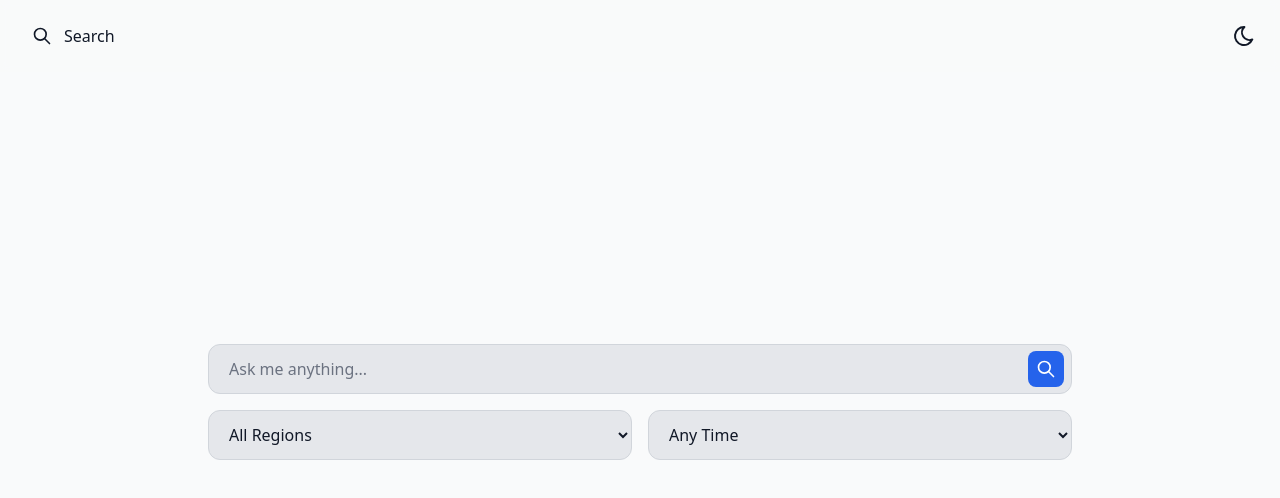
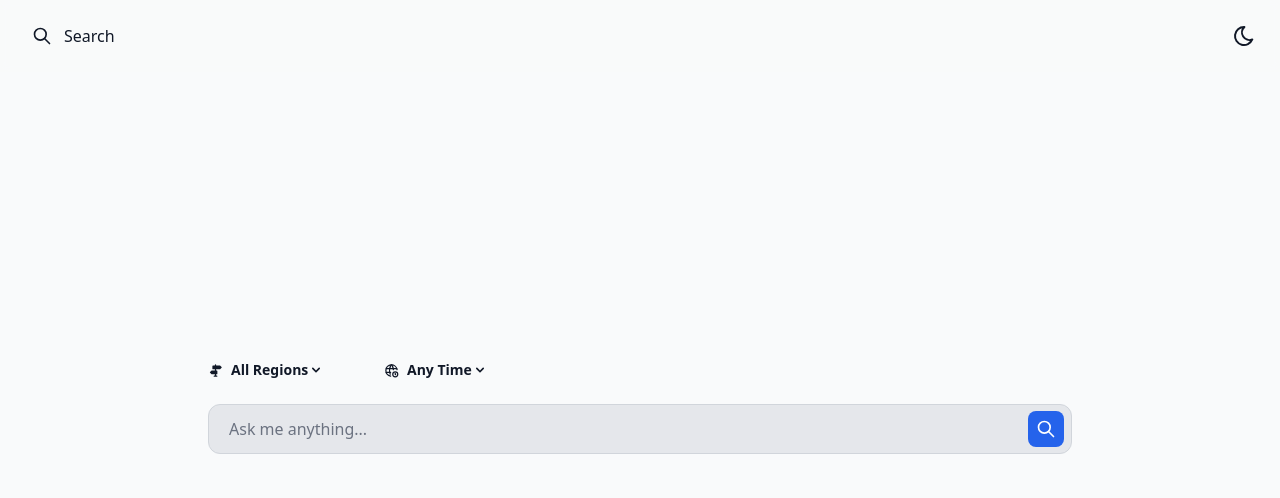
Before and after one commit to aymanbest/AISearchEngine, a React (Create React App) app: page / in a window 1280 px wide. Shown: the top 498 px of the page. Built offline with nearby package versions, Linux system fonts and the light colour scheme.

Commit message:
refactor: clean up constants and improve layout in SearchResults component

```diff
--- a/src/App.js
+++ b/src/App.js
@@ -176,9 +176,9 @@ function App() {
   };
 
   return (
-    <div className={darkMode ? 'dark' : ''}>
-      <div className="min-h-screen bg-gray-50 dark:bg-gray-900 text-gray-900 dark:text-gray-100 transition-colors duration-300">
-        <header className={`p-4 flex justify-between items-center sticky top-0 z-[60] bg-gray-50/80 dark:bg-gray-900/80 backdrop-blur-sm ${hasSearched ? 'border-b border-gray-200 dark:border-gray-800' : ''}`}>
+    <div className={darkMode ? 'dark' : ''} >
+      <div className="min-h-screen  bg-gray-50 dark:bg-gray-900 text-gray-900 dark:text-gray-100 transition-colors duration-300">
+        <header className={`p-4 flex justify-between items-center sticky top-0 z-[60] bg-gray-50/80 dark:bg-gray-900/80 backdrop-blur-sm`}>
           <div className="relative z-[70]">
             <button
               onClick={() => setShowMenu(!showMenu)}
@@ -209,7 +209,7 @@ function App() {
         <main className={`container mx-auto px-4 transition-all duration-500 ease-in-out ${activeTab === 'search' && !hasSearched ? 'mt-[30vh]' : 'mt-4'}`}>
           {activeTab === 'search' ? (
             <div className="flex flex-col gap-6">
-              <div className="sticky top-0 z-50  pt-4 pb-6">
+              <div className="sticky top-0 z-50 pt-4 pb-6">
                 <SearchBar
                   onSearch={handleSearch}
                   hasSearched={hasSearched}
--- a/src/components/SearchBar.js
+++ b/src/components/SearchBar.js
@@ -1,8 +1,9 @@
 import React, { useState, useRef } from 'react';
 import SuggestionsList from './SuggestionsList';
 import { IconSearch, IconHistory, IconTrash } from '@tabler/icons-react';
+import { IconDirectionsFilled, IconTimezone, IconDirectionSign, IconTimeline } from '@tabler/icons-react'; // Import necessary icons
 import '../index.css';
-import {REGIONS, TIMES } from '../constants/models';
+import { REGIONS, TIMES } from '../constants/models';
 
 async function fetchAutocompleteSuggestions(query) {
     try {
@@ -36,8 +37,9 @@ function SearchBar({ onSearch, hasSearched, selectedModel, onModelChange, search
     const [showHistory, setShowHistory] = useState(false);
     const [loading, setLoading] = useState(false);
     const [selectedIndex, setSelectedIndex] = useState(-1);
+    const [openRegion, setOpenRegion] = useState(false);
+    const [openTime, setOpenTime] = useState(false);
     const inputRef = useRef(null);
-
 
     const handleInputChange = async (e) => {
         const value = e.target.value;
@@ -127,16 +129,106 @@ function SearchBar({ onSearch, hasSearched, selectedModel, onModelChange, search
         onSearchHistoryClick(query, region, time);
     };
 
-
     return (
         <div className="max-w-4xl mx-auto px-4 relative">
-
             <form onSubmit={handleSubmit} className="relative group space-y-4">
                 <div className="absolute -inset-0.5 bg-gradient-to-r from-blue-600/0 via-blue-600/20 to-blue-600/0
                     rounded-xl opacity-0 group-focus-within:opacity-100 blur-lg
                     transition-all duration-500" />
 
-                <div className="relative">
+                <div className="flex space-x-4">
+                    <div className="relative">
+                        <button
+                            type="button"
+                            onClick={() => setOpenRegion(!openRegion)}
+                            className="flex items-center justify-start w-40 py-2 mt-2 text-sm font-semibold text-left rounded-lg"
+                        >
+                            <IconDirectionsFilled size={15} className="mr-2" />
+                            <span>{region || 'All Regions'}</span>
+                            <svg
+                                fill="currentColor"
+                                viewBox="0 0 20 20"
+                                className={`w-4 h-4 transition-transform duration-200 transform ${openRegion ? 'rotate-180' : 'rotate-0'}`}
+                            >
+                                <path
+                                    fillRule="evenodd"
+                                    d="M5.293 7.293a1 1 0 011.414 0L10 10.586l3.293-3.293a1 1 0 111.414 1.414l-4 4a1 1 0 01-1.414 0l-4-4a1 1 0 010-1.414z"
+                                    clipRule="evenodd"
+                                ></path>
+                            </svg>
+                        </button>
+                        {openRegion && (
+                            <div className="absolute z-50 w-full mt-2 origin-top-right bg-white rounded-md shadow-lg dark:bg-gray-700 transition ease-out duration-100 transform opacity-100 scale-100 max-h-40 overflow-y-auto">
+                                <div className="px-2 pt-2 pb-2">
+                                    <div className="flex flex-col">
+                                        {REGIONS.map(({ value, name }) => (
+                                            <button
+                                                key={value}
+                                                onClick={() => {
+                                                    setRegion(name);
+                                                    setOpenRegion(false);
+                                                }}
+                                                className="flex flex-row items-center p-2 rounded-lg bg-transparent hover:bg-gray-200 dark:hover:bg-gray-800 cursor-pointer"
+                                            >
+                                                <IconDirectionSign size={15} className="mr-2" />
+                                                <div>
+                                                    <p className="font-semibold">{name}</p>
+                                                </div>
+                                            </button>
+                                        ))}
+                                    </div>
+                                </div>
+                            </div>
+                        )}
+                    </div>
+
+                    <div className="relative">
+                        <button
+                            type="button"
+                            onClick={() => setOpenTime(!openTime)}
+                            className="flex items-center justify-start w-40 py-2 mt-2 text-sm font-semibold text-left rounded-lg"
+                        >
+                            <IconTimezone size={15} className="mr-2" />
+                            <span>{time || 'Any Time'}</span>
+                            <svg
+                                fill="currentColor"
+                                viewBox="0 0 20 20"
+                                className={`w-4 h-4 transition-transform duration-200 transform ${openTime ? 'rotate-180' : 'rotate-0'}`}
+                            >
+                                <path
+                                    fillRule="evenodd"
+                                    d="M5.293 7.293a1 1 0 011.414 0L10 10.586l3.293-3.293a1 1 0 111.414 1.414l-4 4a1 1 0 01-1.414 0l-4-4a1 1 0 010-1.414z"
+                                    clipRule="evenodd"
+                                ></path>
+                            </svg>
+                        </button>
+                        {openTime && (
+                            <div className="absolute z-50 w-full mt-2 origin-top-right bg-white rounded-md shadow-lg dark:bg-gray-700 transition ease-out duration-100 transform opacity-100 scale-100">
+                                <div className="px-2 pt-2 pb-2">
+                                    <div className="flex flex-col">
+                                        {TIMES.map(({ value, name }) => (
+                                            <button
+                                                key={value}
+                                                onClick={() => {
+                                                    setTime(name);
+                                                    setOpenTime(false);
+                                                }}
+                                                className="flex flex-row items-center p-2 rounded-lg bg-transparent hover:bg-gray-200 dark:hover:bg-gray-800 cursor-pointer"
+                                            >
+                                                <IconTimeline size={15} className="mr-2" />
+                                                <div>
+                                                    <p className="font-semibold">{name}</p>
+                                                </div>
+                                            </button>
+                                        ))}
+                                    </div>
+                                </div>
+                            </div>
+                        )}
+                    </div>
+                </div>
+
+                <div className="relative mt-4">
                     <input
                         ref={inputRef}
                         type="text"
@@ -171,27 +263,6 @@ function SearchBar({ onSearch, hasSearched, selectedModel, onModelChange, search
                     </button>
                 </div>
 
-                <div className="flex gap-4">
-                    <select
-                        className="w-full px-4 py-3 rounded-xl bg-gray-200 dark:bg-gray-800/50 border border-gray-300 dark:border-gray-700/50 text-gray-900 dark:text-gray-200 z-10"
-                        value={region}
-                        onChange={(e) => setRegion(e.target.value)}
-                    >
-                        {REGIONS.map(({ value, name }) => (
-                            <option key={value} value={value}>{name}</option>
-                        ))}
-                    </select>
-                    <select
-                        className="w-full px-4 py-3 rounded-xl bg-gray-200 dark:bg-gray-800/50 border border-gray-300 dark:border-gray-700/50 text-gray-900 dark:text-gray-200 z-10"
-                        value={time}
-                        onChange={(e) => setTime(e.target.value)}
-                    >
-                        {TIMES.map(({ value, name }) => (
-                            <option key={value} value={value}>{name}</option>
-                        ))}
-                    </select>
-                </div>
-
                 {showHistory && suggestions.length > 0 && (
                     <SuggestionsList
                         suggestions={suggestions}
@@ -202,7 +273,7 @@ function SearchBar({ onSearch, hasSearched, selectedModel, onModelChange, search
                 )}
 
                 {showHistory && suggestions.length === 0 && (
-                    <div className="absolute w-full mt-2 py-1 rounded-xl bg-gray-200 dark:bg-gray-800/95 border border-gray-300 dark:border-gray-700/50 shadow-lg backdrop-blur-sm z-50">
+                    <div className={`absolute w-full mt-2 py-1 rounded-xl bg-gray-200 dark:bg-gray-800/95 border border-gray-300 dark:border-gray-700/50 shadow-lg backdrop-blur-sm z-50 ${searchHistory.length === 0 ? 'invisible' : ''} `}>
                         {searchHistory.map((query, index) => (
                             <div
                                 key={index}
@@ -210,8 +281,7 @@ function SearchBar({ onSearch, hasSearched, selectedModel, onModelChange, search
                                 onMouseEnter={() => handleHistoryMouseEnter(index)}
                                 onMouseLeave={handleHistoryMouseLeave}
                                 className={`flex items-center justify-between w-full px-4 py-2.5 text-left transition-colors duration-200 group
-                    ${selectedIndex === index ? 'bg-blue-100 dark:bg-blue-900' : ''}
-                `}
+                                    ${selectedIndex === index ? 'bg-blue-100 dark:bg-blue-900' : ''}`}
                             >
                                 <div className="flex items-center gap-3">
                                     <IconHistory size={16} className="text-gray-500" />
--- a/src/constants/models.js
+++ b/src/constants/models.js
@@ -29,7 +29,6 @@ export const MODELSAI = [
 ];
 
 export const REGIONS = [
-    { value: '', name: 'All Regions' },
     { value: 'ar-es', name: 'Argentina' },
     { value: 'au-en', name: 'Australia' },
     { value: 'at-de', name: 'Austria' },
@@ -96,7 +95,6 @@ export const REGIONS = [
 ];
 
 export const TIMES = [
-    { value: '', name: 'Any Time' },
     { value: 'd', name: 'Past Day' },
     { value: 'w', name: 'Past Week' },
     { value: 'm', name: 'Past Month' },
```
Also changed, not shown: src/components/SearchResults.js (+12 -15 lines).
